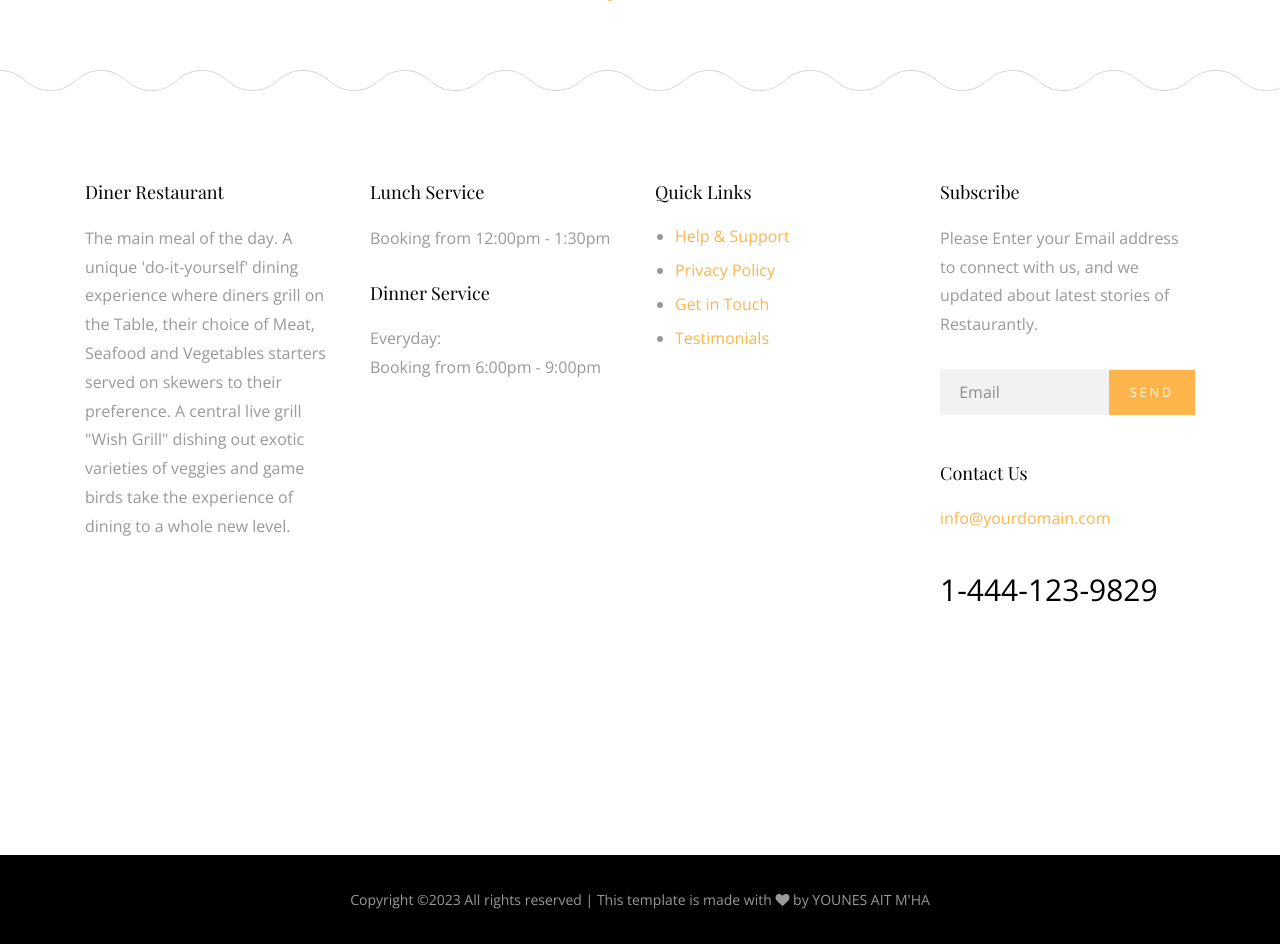
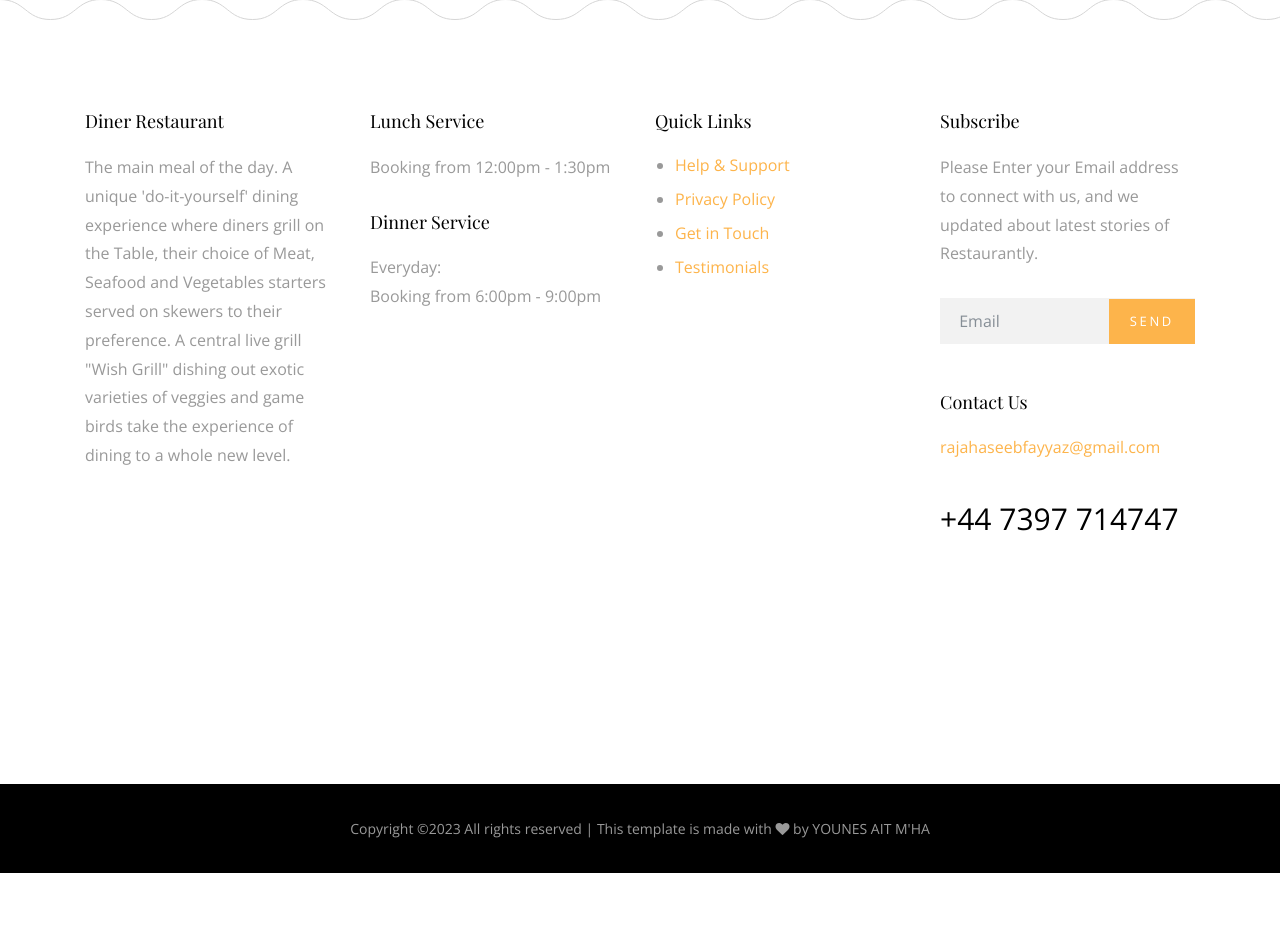
Before and after one commit to rajahaseebfayyaz/restaurantWebApp, a Django app: page /contact/ in a window 1280 px wide. Shown: the part 2904-3848 px from the top of the page. After the commit the page ends 3777 px from the top, so only its background shows below. Run offline with Django 3.2, Linux system fonts and the light colour scheme; parts of the project's set-up code (start-up, migrations or seed data) failed here and were passed over; some libraries are stand-ins or nearby versions; some web fonts are replaced.

Commit message:
Minor UI fixes

```diff
--- a/blog/templates/post_list.html
+++ b/blog/templates/post_list.html
@@ -17,7 +17,7 @@
           </div>
         </div> <!-- .cover_1 -->
 
-       <div class="section" style="background-color: #d5d4c2;">
+       <div class="section" style="background-color: #d5d4c2; text-align: center;">
           <div class="container">
 
             <div class="row mb-5">
--- a/contact/views.py
+++ b/contact/views.py
@@ -35,7 +35,8 @@
             #return reverse('contact:send_success')
             #return HttpResponseRedirect(reverse('news:home'))
         else:
-            messages.success(request, "Your form is not valid , please check the form fields.")
+            #messages.success(request, "Your form is not valid , please check the form fields.")
+            pass
 
     context = {
         'form': form,
--- a/templates/base.html
+++ b/templates/base.html
@@ -57,7 +57,7 @@
           </div>
           <div class="col-2 col-md-6 text-center">
             <strong>
-            <a href="/" class="site-logo">Restauranlty</a>
+            <a href="/" class="site-logo" style="text-align: center;">Restauranlty</a>
           </strong>
           </div>
           <div class="col-5 col-md-3 text-right menu-burger-wrap">
@@ -136,8 +136,8 @@
                   </form>
 
                   <h3>Contact Us</h3>
-                  <p class="contact-email">info@yourdomain.com</p>
-                  <p class="contact-phone">1-444-123-9829</p>
+                  <p class="contact-email">rajahaseebfayyaz@gmail.com</p>
+                  <p class="contact-phone">+44 7397 714747</p>
 
 
                 </div>
```
Also changed, not shown: aboutus/templates/about.html (+10 -6 lines), home/templates/index.html (+10 -3 lines), resturantly/settings.py (line endings or trailing spaces), 1 other file.
